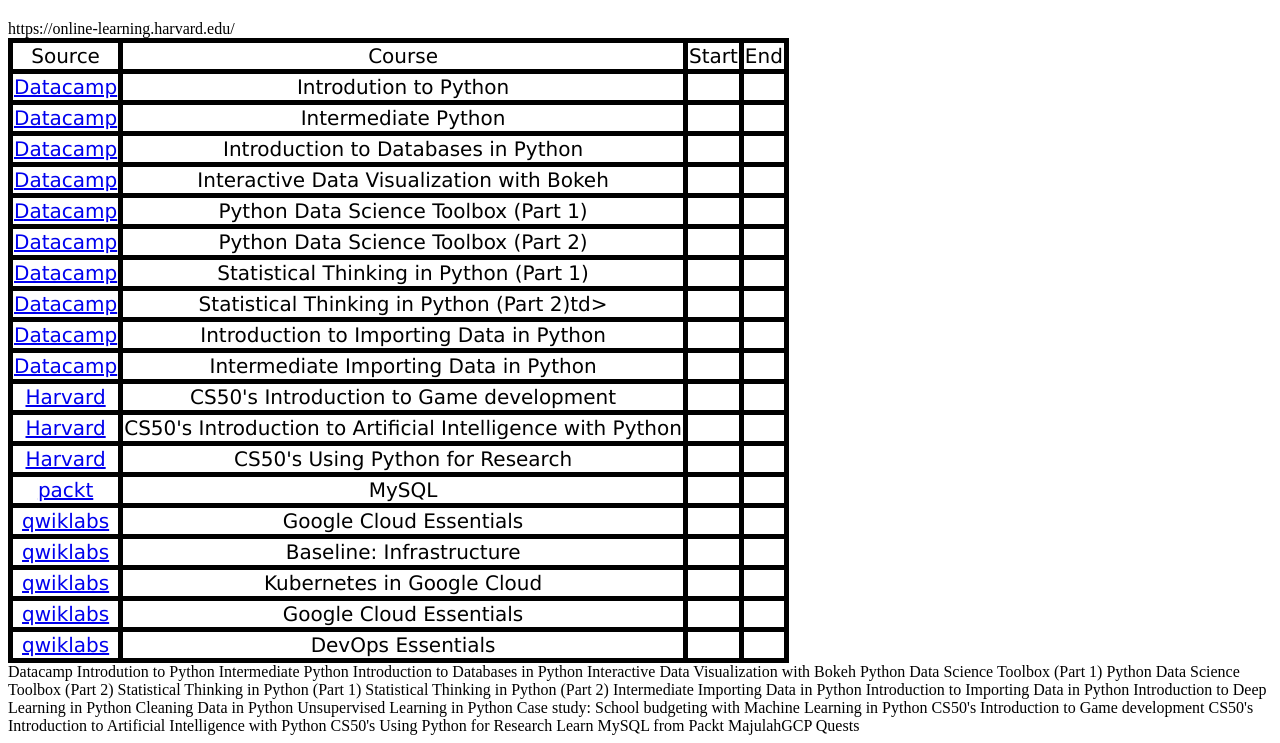
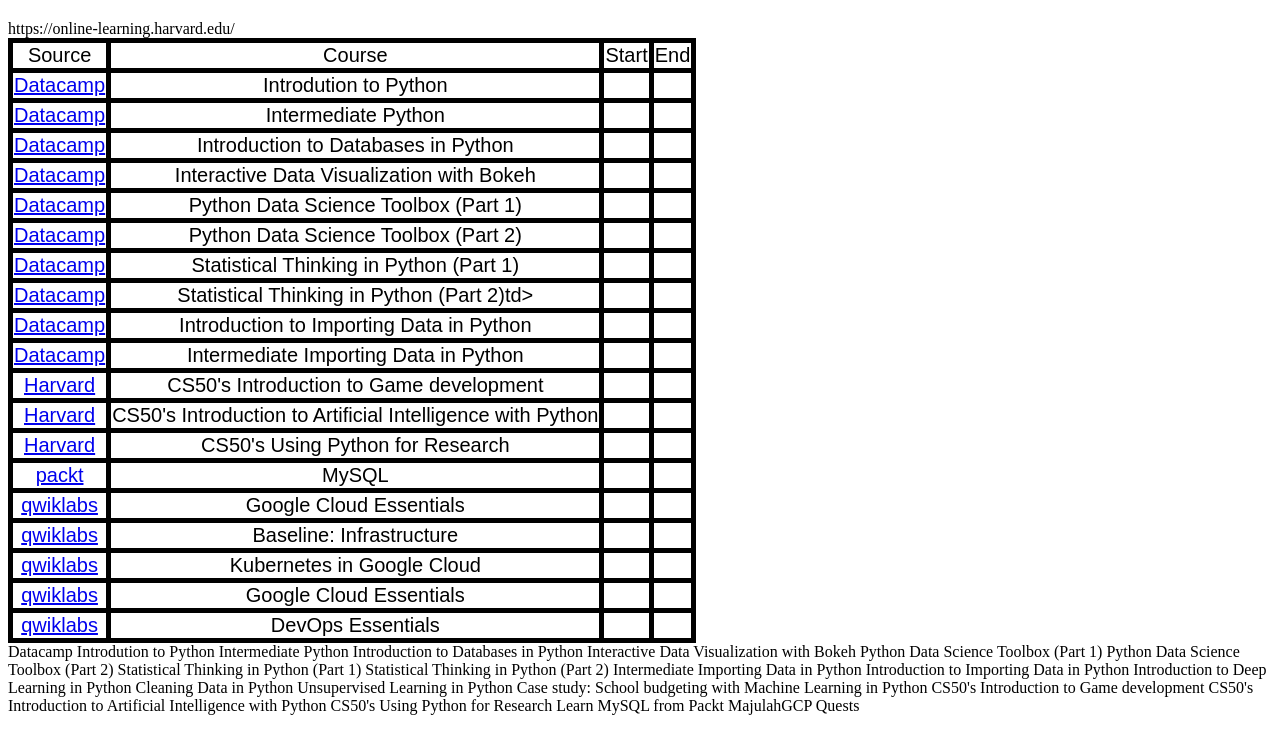
Before and after one commit to kierannnnnn/hbl1, a plain HTML site: page index.html in a window 1280 px wide. Shown: the part 86-829 px from the top of the page. Drawn offline with Linux system fonts and the light colour scheme.

Commit message:
Update style.css

```diff
--- a/style.css
+++ b/style.css
@@ -1,6 +1,6 @@
 table, th, td {
   border: 5px solid black;
-  font-family: 'Verdana';
+  font-family: Arial ;
   font-weight: normal;
   text-align: center;
   border-collapse: collapse;
```
